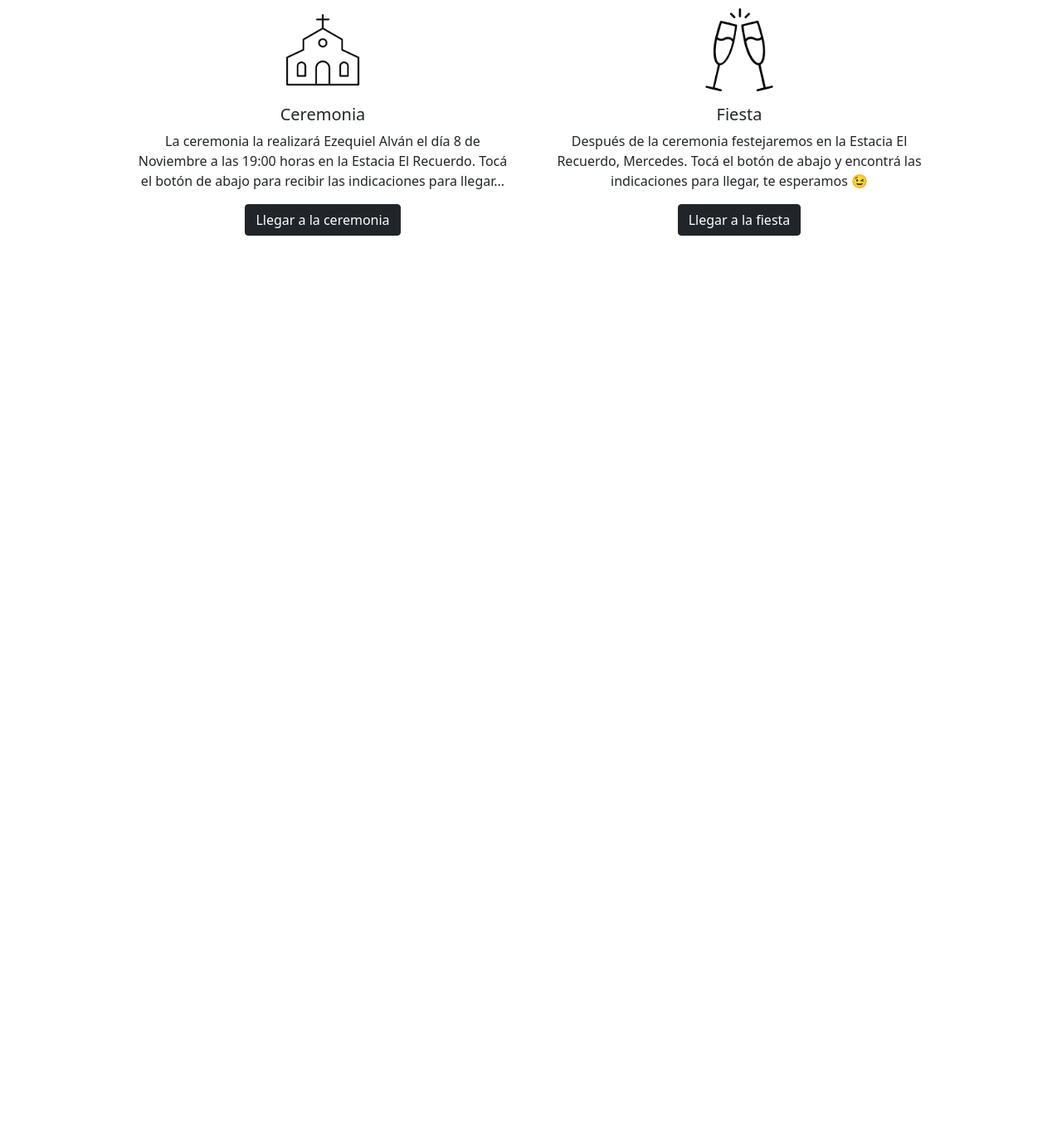
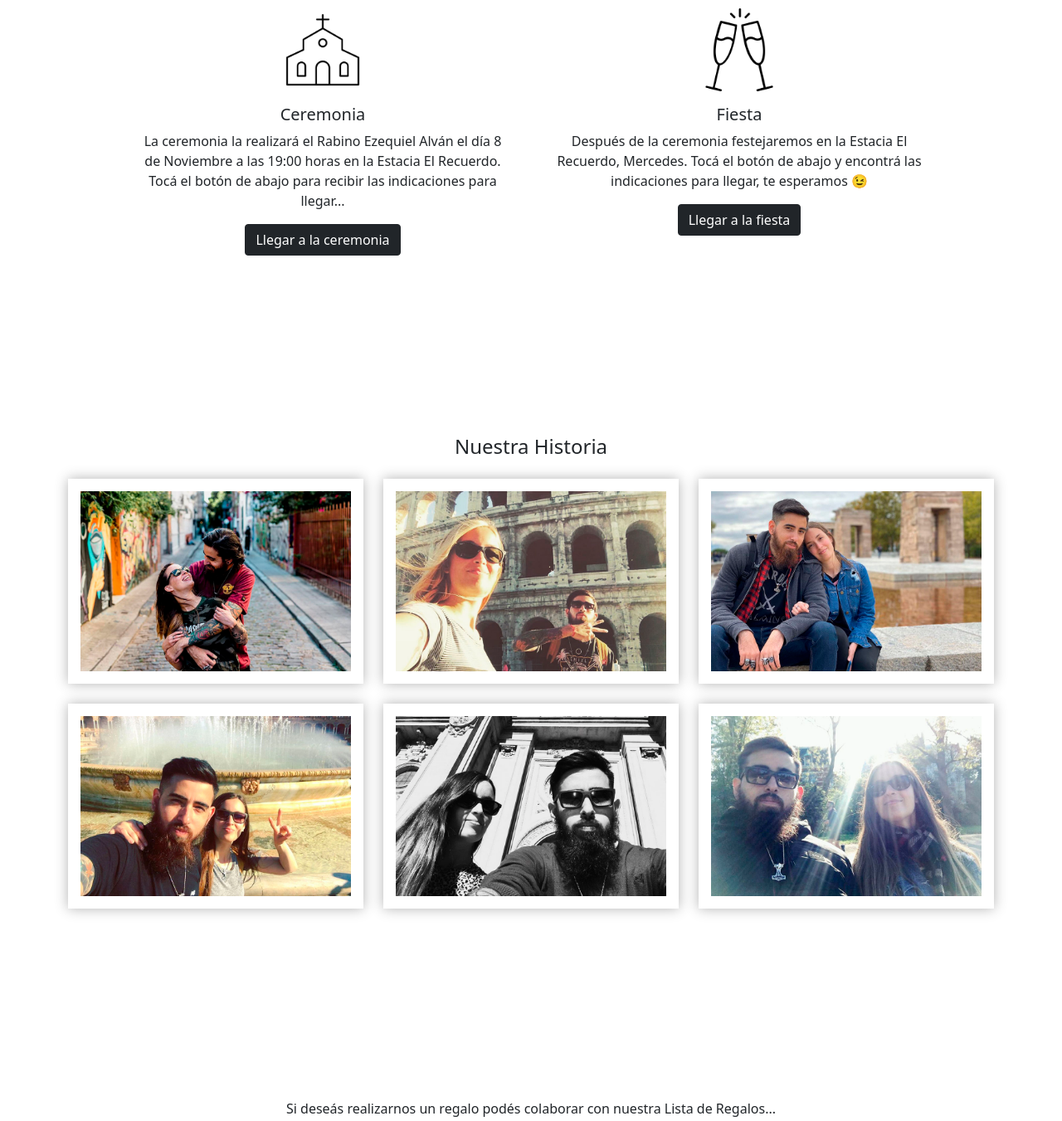
Before and after one commit to maxiprez/web_casamiento, a plain HTML site: page index.html in a window 1280 px wide. Shown: the part 890-2241 px from the top of the page at 83% size. Before the commit the page ends 1190 px from the top, so only its background shows below. Drawn offline with nearby package versions, Linux system fonts and the light colour scheme; a web font is replaced by a local one.

Commit message:
photo gallery added

```diff
--- a/css/styles.scss
+++ b/css/styles.scss
@@ -128,3 +128,28 @@ body, html{
   .card{
       border: none;
   }
+
+  //Fotos
+  img{
+      max-width: 100%;
+  }
+  .gallery{
+      //background-color: #dbddf1;
+      padding: 80ps, 0;
+      margin-top: 200px;
+  }
+
+  .gallery img{
+      background-color: #ffffff;
+      padding: 15px;
+      width: 100%;
+      box-shadow: 0 0 15px rgba(0,0,0,0.3);
+      cursor: pointer;
+  }
+
+
+  #gallery-modal .modal-img{
+    width: 100%;
+
+  }
+  //Fotos
--- a/index.html
+++ b/index.html
@@ -5,10 +5,9 @@
     <meta http-equiv="X-UA-Compatible" content="IE=edge">
     <meta name="viewport" content="width=device-width, initial-scale=1.0">
     <title>Wedding Nightmares</title>
-    <link rel="preconnect" href="https://fonts.gstatic.com">
-    <link rel="preconnect" href="https://fonts.gstatic.com">
-    <link rel="preconnect" href="https://fonts.gstatic.com">
-    <link rel="stylesheet" href="https://cdnjs.cloudflare.com/ajax/libs/font-awesome/5.15.3/css/all.min.css" integrity="sha512-iBBXm8fW90+nuLcSKlbmrPcLa0OT92xO1BIsZ+ywDWZCvqsWgccV3gFoRBv0z+8dLJgyAHIhR35VZc2oM/gI1w==" crossorigin="anonymous" />
+
+
+
     <link href="https://fonts.googleapis.com/css2?family=Clicker+Script&family=Sue+Ellen+Francisco&display=swap" rel="stylesheet">
     <link href="https://cdn.jsdelivr.net/npm/bootstrap@5.0.0-beta2/dist/css/bootstrap.min.css" rel="stylesheet" integrity="sha384-BmbxuPwQa2lc/FVzBcNJ7UAyJxM6wuqIj61tLrc4wSX0szH/Ev+nYRRuWlolflfl" crossorigin="anonymous">
     <link rel="stylesheet" href="css/styles.css">
@@ -45,8 +44,8 @@
         <img src="images/church.png" class="card-img-top card-img-top-church mx-auto" alt="church">
         <div class="card-body text-center">
           <h5 class="card-title text-center">Ceremonia</h5>
-          <p class="card-text">La ceremonia la realizará Ezequiel Alván el día 8 de Noviembre a las 19:00 horas en la Estacia El Recuerdo. Tocá el botón de abajo para recibir las indicaciones para llegar...</p>
-          <a href="#" class="btn btn-primary btn-dark">Llegar a la ceremonia</a>
+          <p class="card-text">La ceremonia la realizará el Rabino Ezequiel Alván el día 8 de Noviembre a las 19:00 horas en la Estacia El Recuerdo. Tocá el botón de abajo para recibir las indicaciones para llegar...</p>
+          <a href="https://goo.gl/maps/JJ6a1JMeCLMdsRxk6" target="_blank"  class="btn btn-primary btn-dark">Llegar a la ceremonia</a>
         </div>
       </div>
       <div class="card mx-auto col-md-6" >
@@ -54,19 +53,59 @@
         <div class="card-body text-center">
           <h5 class="card-title text-center">Fiesta</h5>
           <p class="card-text">Después de la ceremonia festejaremos en la Estacia El Recuerdo, Mercedes. Tocá el botón de abajo y encontrá las indicaciones para llegar, te esperamos 😉</p>
-          <a href="#" class="btn btn-primary btn-dark">Llegar a la fiesta</a>
+          <a href="https://goo.gl/maps/JJ6a1JMeCLMdsRxk6" target="_blank" class="btn btn-primary btn-dark">Llegar a la fiesta</a>
         </div>
       </div>
  </section>
 
  <!-- Galería de fotos -->
- <section>
-     <div class="galeria"></div>
+ <section class="gallery min-vh-100">
+     <h4 class="text-center mb-4">Nuestra Historia</h4>
+        <div class="container-lg">
+            <div class="row gy-4 row-cols-1 row-cols-sm-2 row-cols-md-3">
+                <div class="col">
+                    <img src="images/4.jpg" class="gallery-item" alt="gallery">
+                </div>
+                <div class="col">
+                    <img src="images/2.jpg" class="gallery-item" alt="gallery">
+                </div>
+                <div class="col">
+                    <img src="images/5.jpg" class="gallery-item" alt="gallery">
+                </div>
+                <div class="col">
+                    <img src="images/7.jpg" class="gallery-item" alt="gallery">
+                </div>
+                <div class="col">
+                    <img src="images/8.jpg" class="gallery-item" alt="gallery">
+                </div>
+                <div class="col">
+                    <img src="images/6.jpg" class="gallery-item" alt="gallery">
+                </div>
+            </div>
+        </div>
  </section>
+
+  <!-- Modal -->
+  <div class="modal fade" id="gallery-modal" tabindex="-1" aria-labelledby="exampleModalLabel" aria-hidden="true">
+    <div class="modal-dialog modal-dialog-centered modal-lg">
+      <div class="modal-content">
+        <div class="modal-header">
+          <!--<h5 class="modal-title" id="exampleModalLabel">Modal title</h5>-->
+          <button type="button" class="btn-close" data-bs-dismiss="modal" aria-label="Close"></button>
+        </div>
+        <div class="modal-body">
+          <img src="images/2.jpg" class="modal-img" alt="">
+        </div>
+
+      </div>
+    </div>
+  </div>
+
 
  <!-- CBU y regalos -->
  <section>
-     <div class="cbu"></div>
+     <div class="text-center"><p>Si deseás realizarnos un regalo podés colaborar con nuestra Lista de Regalos...</p></div>
+     <div class="cbu"><button class="btn btn-dark">Regalar</button></div>
  </section>
 
  <!-- Confirmar asistencia (acá iría el form de google)-->
@@ -93,7 +132,10 @@
 <footer>
 
 </footer>
+
+
     <script src="https://cdn.jsdelivr.net/npm/bootstrap@5.0.0-beta2/dist/js/bootstrap.bundle.min.js" integrity="sha384-b5kHyXgcpbZJO/tY9Ul7kGkf1S0CWuKcCD38l8YkeH8z8QjE0GmW1gYU5S9FOnJ0" crossorigin="anonymous"></script>
     <script src="js/countdown.js" defer></script>
+    <script src="js/pictures.js" defer></script>
 </body>
 </html>
--- /dev/null
+++ b/js/pictures.js
@@ -0,0 +1,13 @@
+document.addEventListener("click", function(e) {
+ //console.log(e.target);
+
+
+ if(e.target.classList.contains("gallery-item")){
+     const src = e.target.getAttribute("src");
+     //console.log(src);
+     document.querySelector(".modal-img").src = src;
+     const myModal = new bootstrap.Modal(document.getElementById('gallery-modal'))
+     myModal.show();
+ }
+
+});
```
Also changed, not shown: css/styles.css, images/1.jpg (added), images/11.jpg (added), images/2.jpg (added), images/3.jpg (added), images/4.jpg (added), images/5.jpg (added), images/6.jpg (added), images/7.jpg (added), images/8.jpg (added), images/AlduYJuanma.png (deleted), 1 other file.
